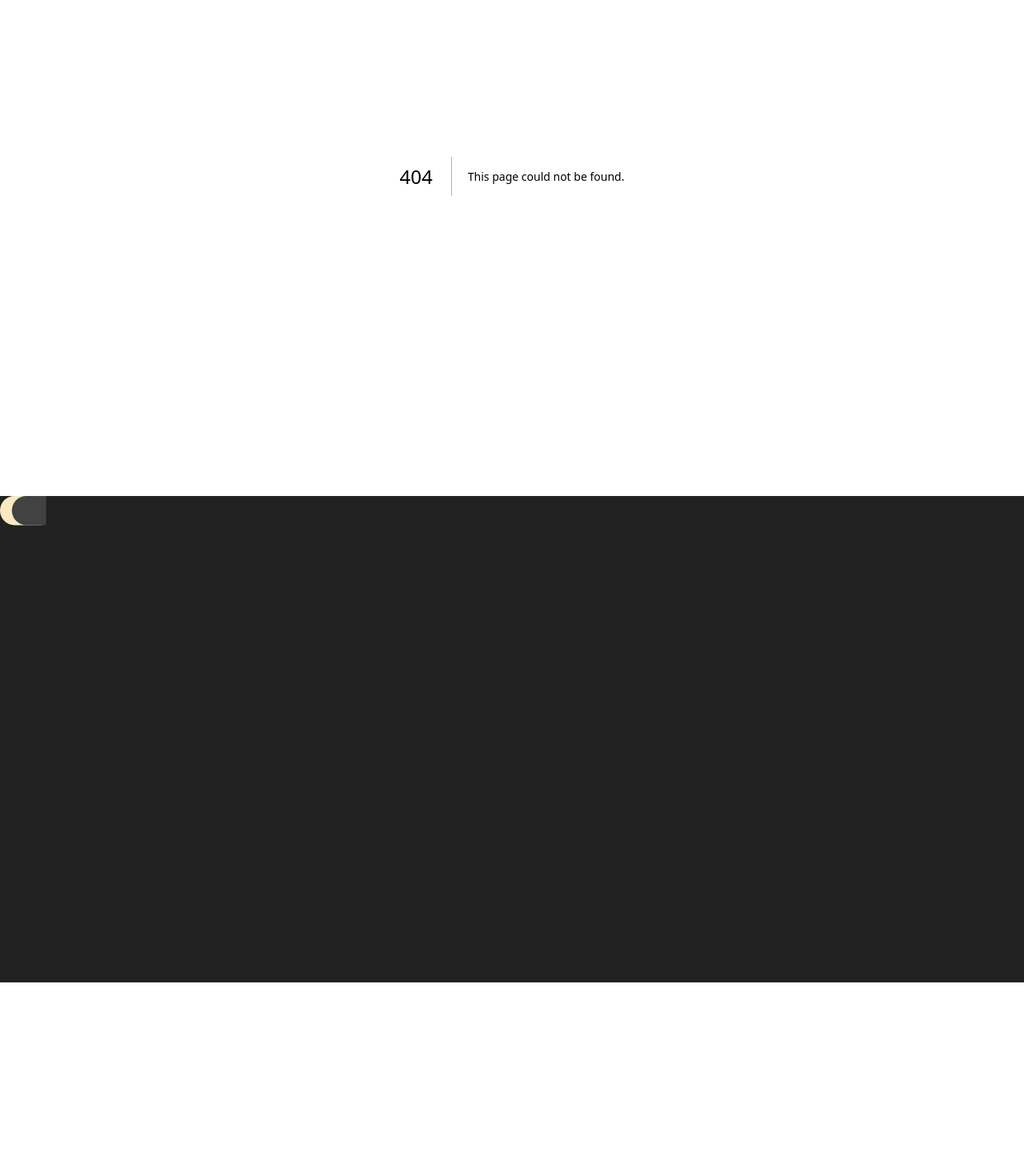
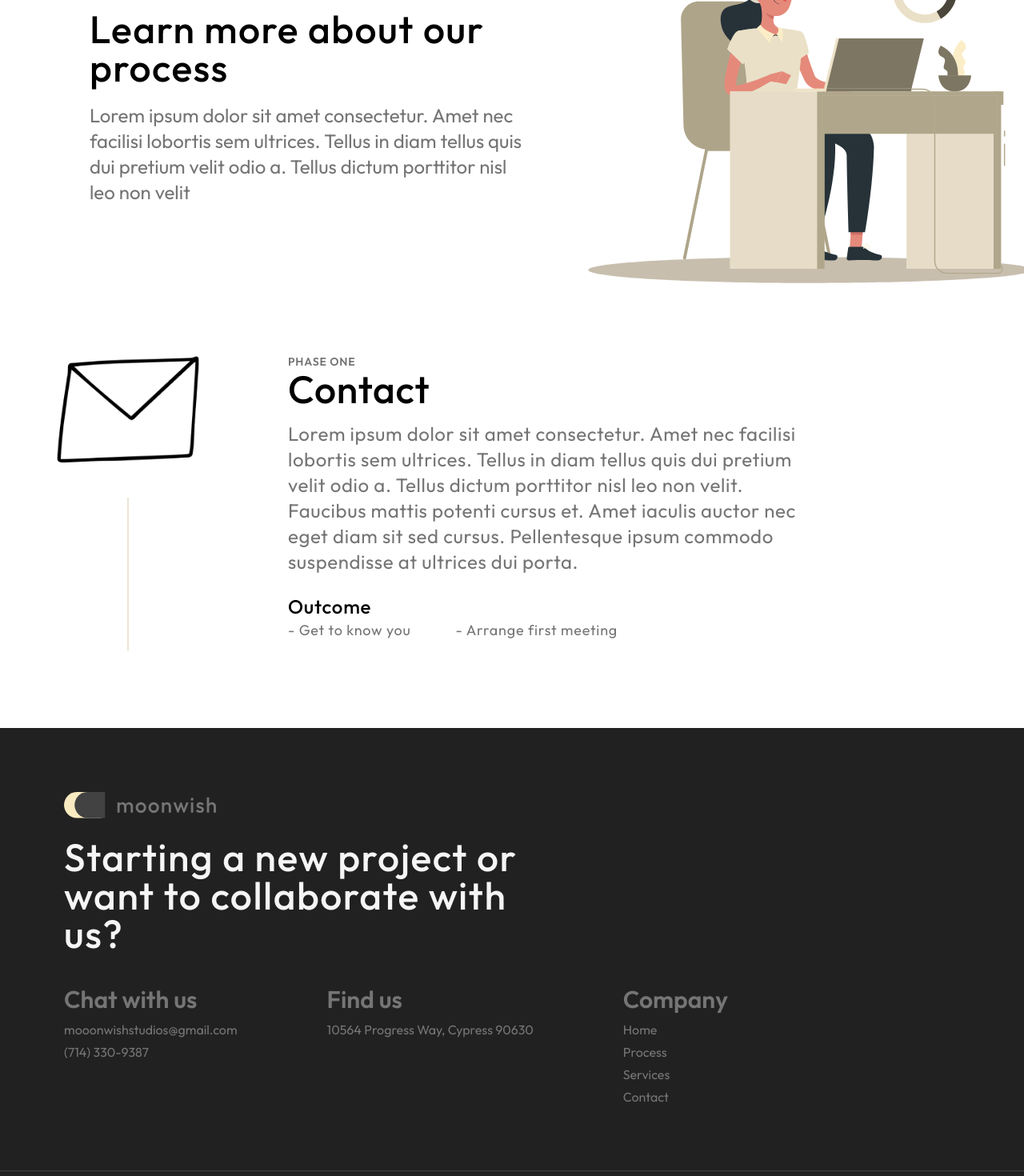
Before and after one commit to MoonWish-Studios/moonwish-site-v2, a Next.js app: page /process in a window 1280 px wide. Before the commit this address had no page. Shown: the part 280-1750 px from the top of the page at 80% size. Before the commit the page ends 1508 px from the top, so only its background shows below. Built offline with nearby package versions, Linux system fonts and the light colour scheme.

Commit message:
finished home page

```diff
--- a/app/components/Action.tsx
+++ b/app/components/Action.tsx
@@ -21,12 +21,14 @@ export default function Action() {
           </div>
         </div>
         <div className="space-x-5 mt-8 w-full text-center lg:text-start items-center lg:items-start">
-          <Button className="px-[30px] border-black border">Contact Us</Button>
+          <Button className="px-[30px] text-white hover:text-gray border-black border">
+            Contact Us
+          </Button>
           <Button
-            className="bg-opacity-0
-          border-gray border-2 text-gray px-[30px] hover:border-black hover:text-black"
+            className="bg-opacity-0 hover:text-black hover:border-black
+          border-gray border-2 text-lightestGray px-[30px] "
           >
-            See Services
+            Contact Us
           </Button>
         </div>
       </div>
--- a/app/components/Button.tsx
+++ b/app/components/Button.tsx
@@ -12,8 +12,8 @@ export default function Button({
       href=""
       //   hover:bg-opacity-0 hover:outline hover:outline-2
       //   hover:outline-gray
-      className={`inline-block bg-black   hover:text-gray hover:transition-all
-      box-content rounded-md px-[35px] my-0 text-base py-[10px] text-white ${className} `}
+      className={`inline-block bg-black hover:transition-all
+      box-content rounded-md px-[35px] my-0 py-[10px] ${className} `}
     >
       {children}
     </Link>
--- a/app/components/Footer.tsx
+++ b/app/components/Footer.tsx
@@ -4,11 +4,12 @@ import Image from "next/image"
 
 export default function Footer() {
   return (
-    <div className="bg-black flex flex-col h-[38rem]">
+    <div className="bg-black w-full flex flex-col h-fit pt-20 pb-10">
+      <div className="topSection pl-20 mb-20">
         <div className="logoSection">
           <Link href="/">
             <Image
-            src="/assets/logo-with-text.svg"
+              src="/assets/logo-with-text2.svg"
               alt="Moonwish Studios Logo"
               width="190"
               height="100"
@@ -16,6 +17,51 @@ export default function Footer() {
             />
           </Link>
         </div>
+        <h1 className="text-white md:text-5xl text-4xl font-medium lg:w-6/12 md:w-8/12 w-10/12 pt-6 tracking-[1.5px] mb-10">
+          Starting a new project or want to collaborate with us?
+        </h1>
+        <div className="Chunks flex md:flex-row flex-col gap-x-28 space-x-0 space-y-9 md:space-y-0 text-lightestGray">
+          <div className="Chunk">
+            <h1 className="text-3xl font-semibold mb-2">Chat with us</h1>
+            <ul className="space-y-1 flex flex-col">
+              <Link className="hover:text-white" href={"/"}>
+                mooonwishstudios@gmail.com
+              </Link>
+              <Link className="hover:text-white" href={"/"}>
+                (714) 330-9387
+              </Link>
+            </ul>
+          </div>
+          <div className="Chunk">
+            <h1 className="text-3xl font-semibold mb-2">Find us</h1>
+            <Link className="hover:text-white" href={"/"}>
+              10564 Progress Way, Cypress 90630
+            </Link>
+          </div>
+          <div className="Chunk">
+            <h1 className="text-3xl font-semibold mb-2">Company</h1>
+            <ul className="space-y-1 flex flex-col">
+              <Link className="hover:text-white" href={"/"}>
+                Home
+              </Link>
+              <Link className="hover:text-white" href={"/"}>
+                Process
+              </Link>
+              <Link className="hover:text-white" href={"/"}>
+                Services
+              </Link>
+              <Link className="hover:text-white" href={"/"}>
+                Contact
+              </Link>
+            </ul>
+          </div>
+        </div>
+      </div>
+      <div className="trademark w-full border-t-[0.5px] border-darkGray">
+        <div className="pl-20 text-lightestGray text-sm pt-10 ">
+          2023 MOONWISH STUDIOS - ALL RIGHTS RESERVED
+        </div>
+      </div>
     </div>
   )
 }
--- a/app/components/Hero.tsx
+++ b/app/components/Hero.tsx
@@ -33,10 +33,12 @@ export default function Hero() {
           />
         </h1>
         <div className="space-x-5 mt-8 ">
-          <Button className="px-[30px] border-black border">Learn More</Button>
+          <Button className="px-[30px] border-black  text-white border hover:text-gray">
+            Learn More
+          </Button>
           <Button
-            className="bg-opacity-0
-          border-gray border-2 text-gray px-[30px] hover:border-black hover:text-black"
+            className="bg-opacity-0 hover:text-black hover:border-black
+          border-gray border-2 text-gray px-[30px] "
           >
             Contact Us
           </Button>
--- a/app/components/Navbar.tsx
+++ b/app/components/Navbar.tsx
@@ -57,15 +57,15 @@ export default function Navbar() {
             !open && "hidden"
           } absolute left-1/2 top-36 transform -translate-x-1/2  -translate-y-1/2  flex flex-col gap-2  bg-black p-4 w-[90%] rounded-lg`}
         >
+          <NavLink href="/process" text="Process" currentPath={pathname} />
           <NavLink href="/" text="Services" currentPath={pathname} />
-          <NavLink href="/" text="Appointment" currentPath={pathname} />
           <NavLink href="/" text="Contact" currentPath={pathname} />
         </nav>
         {/* Desktop Navbar */}
         <nav className="hidden md:flex md:flex-row md:gap-3 md:px-4 items-center">
-          <NavLink href="/" text="Process" currentPath={pathname} />
+          <NavLink href="/process" text="Process" currentPath={pathname} />
           <NavLink href="/" text="Services" currentPath={pathname} />
-          <Button>Contact</Button>
+          <Button className="hover:text-gray text-white ">Contact</Button>
         </nav>
       </div>
     </>
--- /dev/null
+++ b/app/components/PhaseBlock.tsx
@@ -0,0 +1,98 @@
+import React from "react"
+import Image from "next/image"
+
+export default function PhaseBlock() {
+  return (
+    <div className="w-full flex justify-center mb-16">
+      <div
+        className={`w-full flex flex-col md:flex-row md:container items-center md:items-start  justify-start `}
+      >
+        <div
+          className={`md:w-3/12 w-2/12 lg:mr-10 md:mr-10 lg:ml-0 md:ml-3 mb-8 flex items-center flex-col`}
+        >
+          <Image
+            className={`imageSection flex items-center  justify-start`}
+            src={`/assets/envelope.png`}
+            width={180}
+            height={180}
+            alt={""}
+          />
+
+          <Image
+            className={`hidden md:block h-[12rem] mt-10`}
+            src={`/assets/icons/line.svg`}
+            width={10}
+            height={10}
+            alt={""}
+          />
+        </div>
+        <div
+          className={`textSection flex flex-col xl:w-6/12 md:w-8/12 text-center md:text-left md:pl-0 mb-4  tracking-wider`}
+        >
+          <div className="md:w-12/12 flex flex-col items-center md:items-start">
+            <h1 className="text-sm font-semibold text-lightestGray">
+              PHASE ONE
+            </h1>
+            <h1 className="lg:text-5xl text-3xl text-highlight font-medium mb-4">
+              Contact
+            </h1>
+            <p className="lg:text-2xl text-xl font-normal text-lightestGray tracking-wide mb-6 lg:w-full md:w-11/12 w-10/12">
+              Lorem ipsum dolor sit amet consectetur. Amet nec facilisi lobortis
+              sem ultrices. Tellus in diam tellus quis dui pretium velit odio a.
+              Tellus dictum porttitor nisl leo non velit. Faucibus mattis
+              potenti cursus et. Amet iaculis auctor nec eget diam sit sed
+              cursus. Pellentesque ipsum commodo suspendisse at ultrices dui
+              porta.
+            </p>
+            <h1 className="text-2xl font-medium">Outcome</h1>
+            <ul className="flex flex-row space-x-14 text-lightestGray text-lg ">
+              <li>- Get to know you</li>
+              <li>- Arrange first meeting</li>
+            </ul>
+          </div>
+        </div>
+      </div>
+    </div>
+    // <div className="flex flex-row w-full">
+    //   <div className="left flex-col w-1/4 ml-20 mr-20">
+    //     <div className="icon ">
+    //       <Image
+    //         className={` h-auto`}
+    //         src={`/assets/envelope.png`}
+    //         alt={""}
+    //         height={250}
+    //         width={250}
+    //       />
+    //     </div>
+    //   </div>
+    //   <div className="textSection ">
+    //     <div
+    //       className="flex flex-col w-full  lg:text-start text-center lg:items-start
+    //    items-center "
+    //     >
+    //       <div className="mb-3 text-sm font-semibold text-lightestGray">
+    //         PHASE ONE
+    //       </div>
+    //       <div
+    //         className="lg:text-5xl font-medium w-7/12 md:text-5xl text-4xl md:leading-tight
+    //       md:tracking-[2.5px] lg:text-start text-center tracking-[1px]"
+    //       >
+    //         Contact
+    //       </div>
+    //       <div className="text-lightestGray mt-6 md:text-xl">
+    //         Lorem ipsum dolor sit amet consectetur. Amet nec facilisi lobortis
+    //         sem ultrices. Tellus in diam tellus quis dui pretium velit odio a.
+    //         Tellus dictum porttitor nisl leo non velit. Faucibus mattis potenti
+    //         cursus et. Amet iaculis auctor nec eget diam sit sed cursus.
+    //         Pellentesque ipsum commodo suspendisse at ultrices dui porta.
+    //       </div>
+    //       <h1>Outcome</h1>
+    //       <ul className="flex flex-row text-lightestGray">
+    //         <li>- Get to know you</li>
+    //         <li>- Arrange first meeting</li>
+    //       </ul>
+    //     </div>
+    //   </div>
+    // </div>
+  )
+}
--- a/app/page.tsx
+++ b/app/page.tsx
@@ -18,8 +18,9 @@ export default function Home() {
       <WhyUs />
       <ProcessSection />
       <Action />
-      <div className="w-full flex justify-center bg-lightGray">
+      <div className="relative w-full h-[34rem] flex justify-center items-end  bg-lightGray">
         <Image
+          className="transform translate-y-[26px] z-50 top-0"
           src={"/assets/twoPeople.svg"}
           alt={""}
           height={900}
--- /dev/null
+++ b/app/process/page.tsx
@@ -0,0 +1,38 @@
+import React from "react"
+import Link from "next/link"
+import Image from "next/image"
+import PhaseBlock from "../components/PhaseBlock"
+
+export default function page() {
+  return (
+    <div>
+      <div className="home w-full mb-12 flex flex-col items-center md:items-start  md:flex-row-reverse md:justify-between justify-start  ">
+        <div className=" imageSection pb-10 flex w-80 md:w-2/3 ">
+          <div>
+            <Image
+              className=""
+              src="/assets/processHero.svg"
+              height={900}
+              width={900}
+              alt={""}
+            />
+          </div>
+        </div>
+        <div
+          className="textSection  flex text-center md:text-left justify-center md:mt-20 lg:mt-48
+        lg:pl-28 md:pl-16 flex-col lg:w-8/12 md:w-3/4  ml-3 mr-3 md:ml-0 md:mr-0 "
+        >
+          <h1 className="inline lg:text-5xl text-4xl font-medium tracking-[0.03em]">
+            Learn more about our process{" "}
+          </h1>
+          <div className="text-lightestGray text-2xl mt-5">
+            Lorem ipsum dolor sit amet consectetur. Amet nec facilisi lobortis
+            sem ultrices. Tellus in diam tellus quis dui pretium velit odio a.
+            Tellus dictum porttitor nisl leo non velit
+          </div>
+        </div>
+      </div>
+      <PhaseBlock />
+    </div>
+  )
+}
--- a/tailwind.config.js
+++ b/tailwind.config.js
@@ -13,6 +13,7 @@ module.exports = {
         gray: "#9E9E9E",
         lightGray: "#EEEEEE",
         lighterGray: "#616161",
+        lightestGray: "#757575",
         darkGray: "#424242",
         lightYellow: "#D8CFAF",
         lighterYellow: "#F9EFD7",
```
Also changed, not shown: public/assets/icons/line.svg (added), public/assets/processHero.svg (added). Lines whose indentation alone changed are shown as unchanged.
